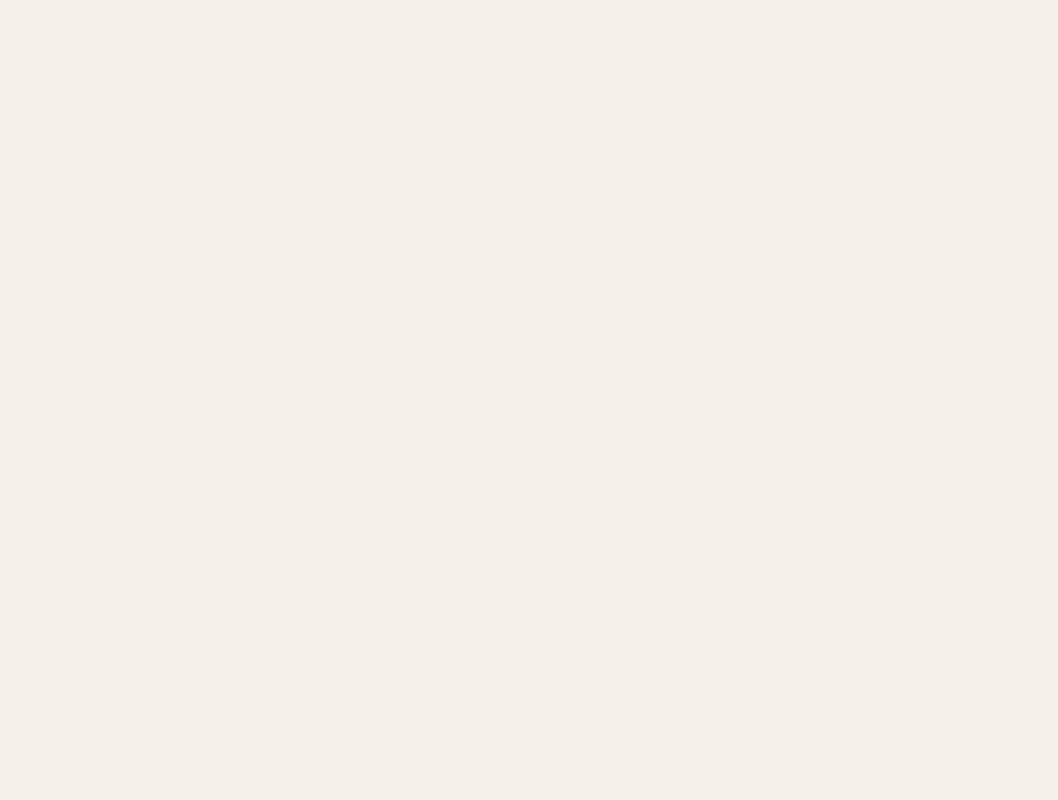
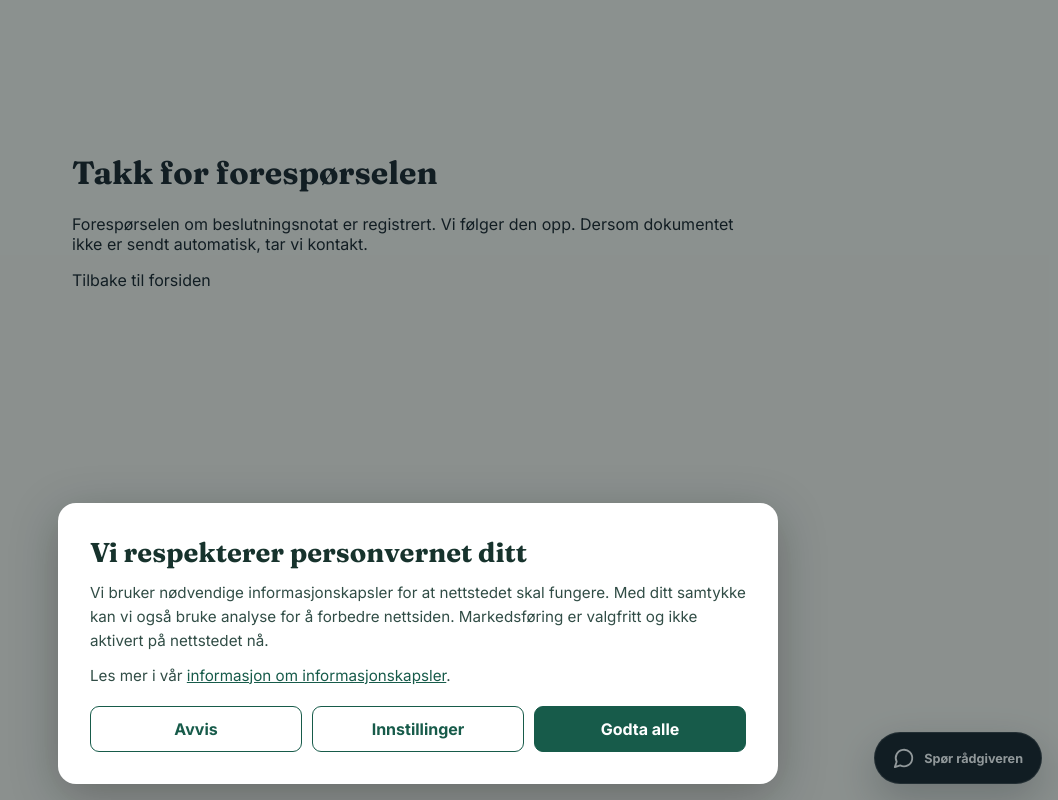
Before and after one commit to freddybremseth-coder/zenecohomes, a Next.js app: page /takk-beslutningsnotat in a window 1280 px wide. Before the commit this address had no page. Shown: the whole page, without its empty margins (222-1280 px from the left). Built offline with nearby package versions, Linux system fonts and the light colour scheme.

Commit message:
feat(lead): add noindex confirmation for takk-beslutningsnotat

```diff
--- /dev/null
+++ b/src/app/takk-beslutningsnotat/page.tsx
@@ -0,0 +1,17 @@
+import type { Metadata } from "next";
+import Link from "next/link";
+
+export const metadata: Metadata = {
+  title: "Takk for forespørselen | Zen Eco Homes",
+  robots: { index: false, follow: false, googleBot: { index: false, follow: false } },
+};
+
+export default function ConfirmationPage() {
+  return (
+    <main style={{ maxWidth: 740, margin: "100px auto", padding: "32px 24px", minHeight: "45vh" }}>
+      <h1>Takk for forespørselen</h1>
+      <p>Forespørselen om beslutningsnotat er registrert. Vi følger den opp. Dersom dokumentet ikke er sendt automatisk, tar vi kontakt.</p>
+      <p><Link href="/">Tilbake til forsiden</Link></p>
+    </main>
+  );
+}
```
